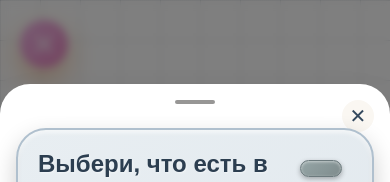
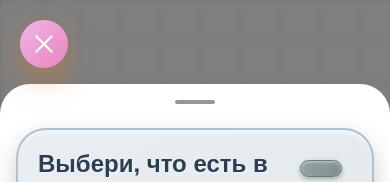
Before and after one commit to Nadya-Semyonova/chto_na_uzhin, a React (Vite) app: page / in a window 390 px wide. Both pictures are taken after a click on the button "Открыть меню". Shown: the top 182 px of the page. Built offline with nearby package versions, Linux system fonts and the light colour scheme.

Commit message:
fixed:mobile styles

```diff
--- a/index.html
+++ b/index.html
@@ -4,7 +4,7 @@
     <meta charset="UTF-8" />
     <link rel="icon" type="image/svg+xml" href="/src/shared/assets/images/favicon.png" />
     <meta name="viewport" content="width=device-width, initial-scale=1.0" />
-    <title>Дорогая,что на ужин?</title>
+    <title>Дорогая, что на ужин?</title>
   </head>
   <body>
     <div id="root"></div>
--- a/src/components/BottomSheet/BottomSheet.module.css
+++ b/src/components/BottomSheet/BottomSheet.module.css
@@ -64,30 +64,6 @@
   width: 60px;
 }
 
-.closeButton {
-  position: absolute;
-  top: var(--spacing-md);
-  right: var(--spacing-md);
-  width: 32px;
-  height: 32px;
-  background: var(--bg-light);
-  border: none;
-  border-radius: var(--radius-full);
-  font-size: 20px;
-  cursor: pointer;
-  display: flex;
-  align-items: center;
-  justify-content: center;
-  transition: var(--transition-fast);
-  color: var(--text-gray);
-}
-
-.closeButton:hover {
-  background: var(--color-primary);
-  color: var(--text-white);
-  transform: rotate(90deg);
-}
-
 .content {
   flex: 1;
   overflow-y: auto;
--- a/src/components/BottomSheet/BottomSheet.tsx
+++ b/src/components/BottomSheet/BottomSheet.tsx
@@ -42,9 +42,6 @@ export const BottomSheet: React.FC<BottomSheetProps> = ({ isOpen, onClose, child
         <div className={styles.handle}>
           <div className={styles.handleBar} />
         </div>
-        <button className={styles.closeButton} onClick={onClose} aria-label="Закрыть холодильник">
-          ✕
-        </button>
         <div className={styles.content}>{children}</div>
       </div>
     </>
--- a/src/components/BurgerMenu/BurgerMenu.module.css
+++ b/src/components/BurgerMenu/BurgerMenu.module.css
@@ -3,7 +3,7 @@
   position: fixed;
   top: 20px;
   left: 20px;
-  z-index: var(--z-modal);
+  z-index: 2;
   width: 48px;
   height: 48px;
   background: var(--gradient-primary);
--- a/src/components/GenerateButton/GenerateButton.module.css
+++ b/src/components/GenerateButton/GenerateButton.module.css
@@ -46,3 +46,11 @@
   cursor: not-allowed;
   pointer-events: none;
 }
+
+@media (max-width: 768px) {
+  .button {
+
+  padding: var(--spacing-xs) var(--spacing-xs);
+  font-size: 16px;
+}
+}
--- a/src/components/Layout/Layout.module.css
+++ b/src/components/Layout/Layout.module.css
@@ -72,12 +72,12 @@
   }
 
   .mainContent {
-    padding: var(--spacing-xl) var(--spacing-md);
-    margin-top: 60px; /* Отступ для бургер-меню */
+    padding: var(--spacing-xs) var(--spacing-xs);
+    margin-top: 30px; /* Отступ для бургер-меню */
   }
 
   .container {
-    gap: var(--spacing-xl);
+    gap: var(--spacing-xs);
   }
 }
 
--- a/src/components/RecipeCard/RecipeCard.tsx
+++ b/src/components/RecipeCard/RecipeCard.tsx
@@ -28,7 +28,6 @@ const formatCookingTime = (minutes?: number) => {
   return `${hours} ч ${mins} мин`;
 };
 
-// Компоненты для разных состояний
 const LoadingState = () => (
   <div className={styles.loadingState}>
     <span className={styles.spinner}>⏳</span>
@@ -87,7 +86,6 @@ const RecipeContent = ({ recipe }: { recipe: Recipe }) => (
 );
 
 export const RecipeCard: React.FC<RecipeCardProps> = ({ recipe, isLoading, noRecipesMessage }) => {
-  // Состояние загрузки
   if (isLoading) {
     return (
       <div className={styles.card}>
@@ -96,7 +94,6 @@ export const RecipeCard: React.FC<RecipeCardProps> = ({ recipe, isLoading, noRec
     );
   }
 
-  // Состояние "нет рецептов"
   if (noRecipesMessage) {
     return (
       <div className={styles.card}>
@@ -105,7 +102,6 @@ export const RecipeCard: React.FC<RecipeCardProps> = ({ recipe, isLoading, noRec
     );
   }
 
-  // Пустое состояние
   if (!recipe) {
     return (
       <div className={styles.card}>
@@ -118,7 +114,6 @@ export const RecipeCard: React.FC<RecipeCardProps> = ({ recipe, isLoading, noRec
     );
   }
 
-  // Состояние с рецептом
   return (
     <div className={styles.card}>
       <RecipeContent recipe={recipe} />
```
Also changed, not shown: src/App.tsx (+3 -17 lines), src/components/RecipeCard/RecipeCard.module.css (+108 -0 lines).
